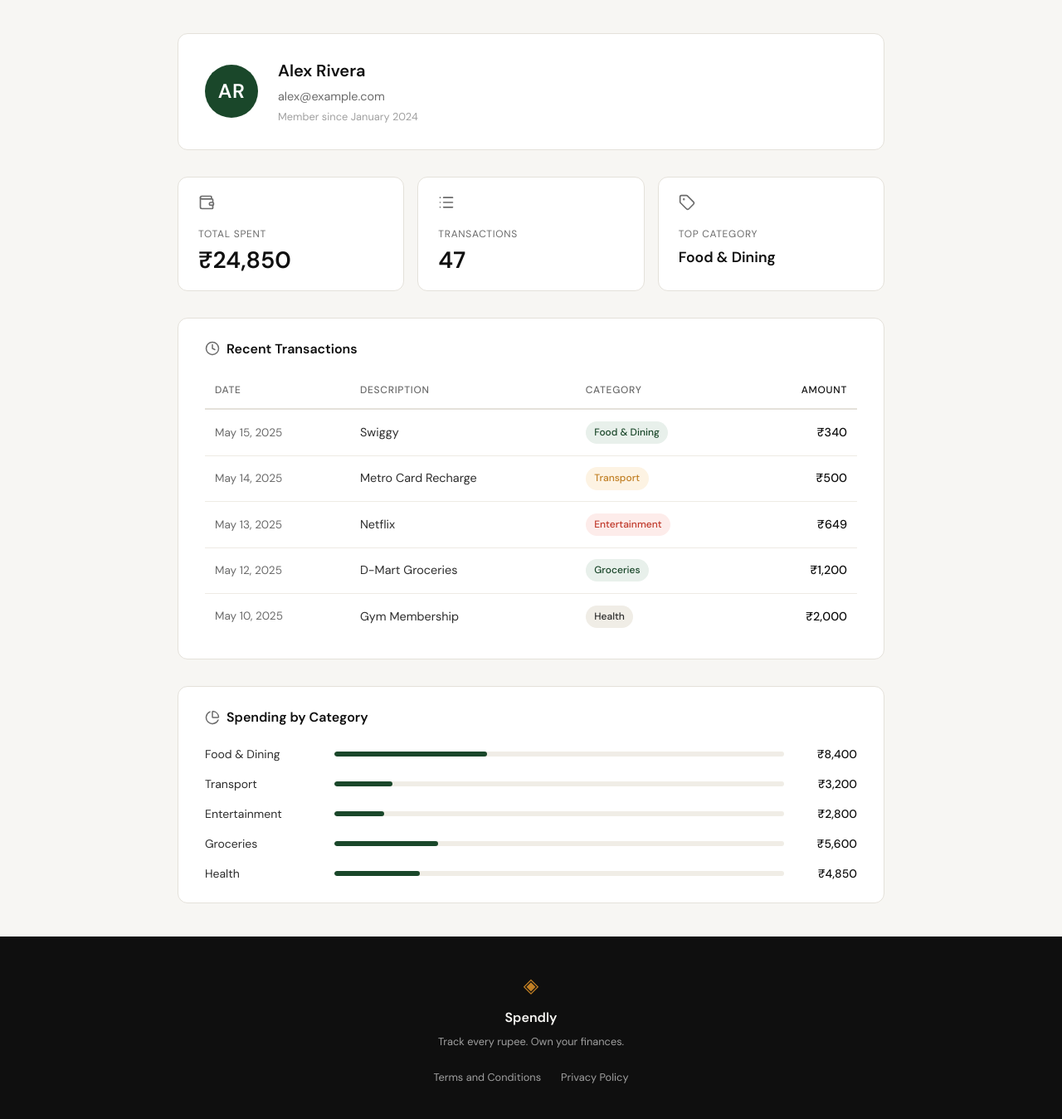
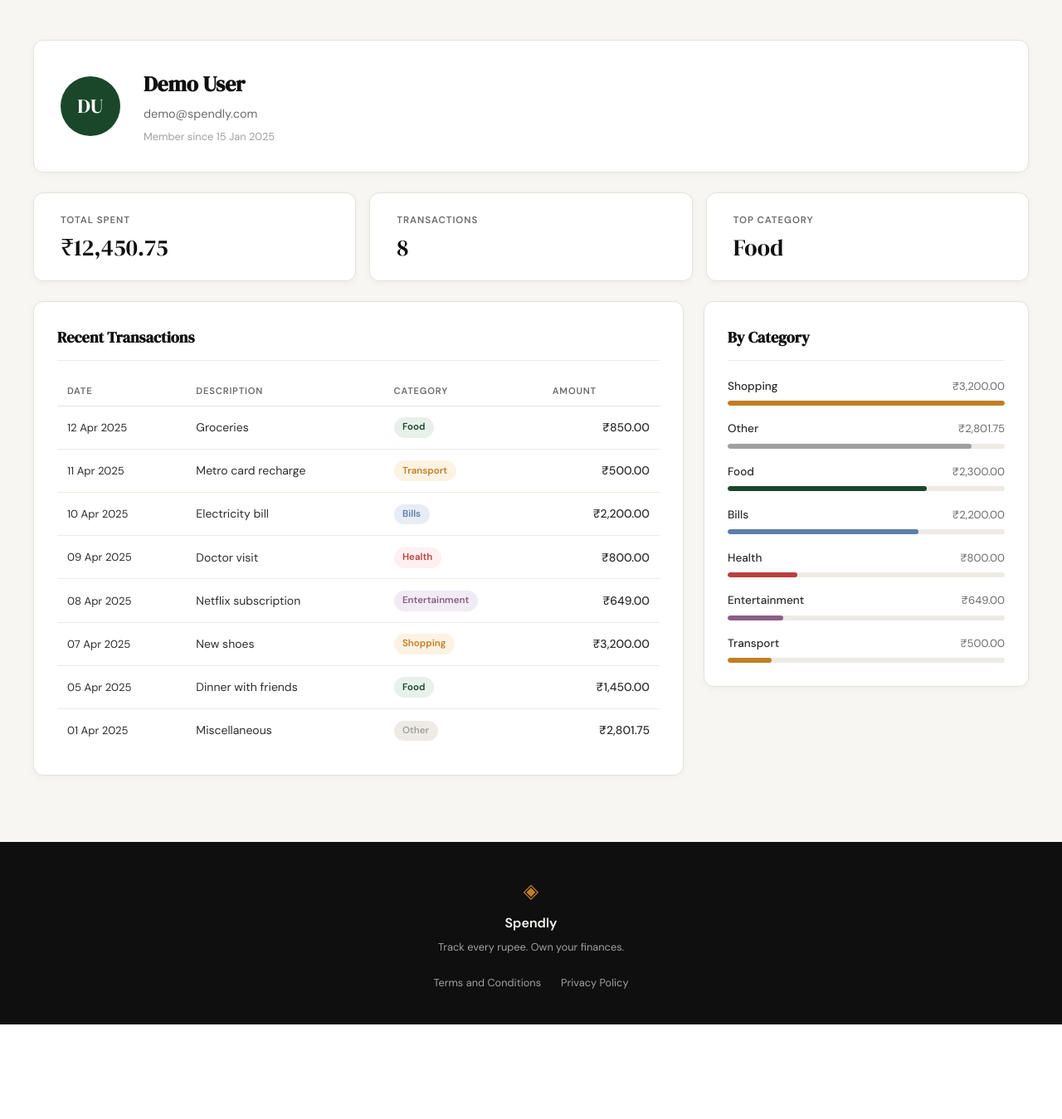
Before and after one commit to sandeep-rajbhandari/spendly, a Flask app: page /profile in a window 1280 px wide. Shown: the part 61-1410 px from the top of the page at 83% size. After the commit the page ends 1296 px from the top, so only its background shows below. Run offline with Flask 3, Linux system fonts and the light colour scheme; a user stored in the database is signed in.

Commit message:
profile page design

```diff
--- a/app.py
+++ b/app.py
@@ -1,7 +1,9 @@
 import sqlite3
-from flask import Flask, render_template, request, redirect, url_for, flash, session
+
+from flask import Flask, flash, redirect, render_template, request, session, url_for
 from werkzeug.security import check_password_hash
-from database.db import get_db, init_db, seed_db, create_user, get_user_by_email
+
+from database.db import create_user, get_db, get_user_by_email, init_db, seed_db
 
 app = Flask(__name__)
 app.secret_key = "dev-secret-key"
@@ -23,28 +25,28 @@ def landing():
 @app.route("/register", methods=["GET", "POST"])
 def register():
     if session.get("user_id"):
-        return redirect(url_for("landing"))
+        return redirect(url_for("profile"))
     if request.method == "POST":
-        name     = request.form.get("name", "").strip()
-        email    = request.form.get("email", "").strip()
+        name = request.form.get("name", "").strip()
+        email = request.form.get("email", "").strip()
         password = request.form.get("password", "")
-        confirm  = request.form.get("confirm_password", "")
+        confirm_password = request.form.get("confirm_password", "")
 
-        if not name or not email or not password or not confirm:
-            flash("All fields are required.")
+        if not all([name, email, password, confirm_password]):
+            flash("All fields are required.", "error")
             return render_template("register.html")
 
-        if password != confirm:
-            flash("Passwords do not match.")
+        if password != confirm_password:
+            flash("Passwords do not match.", "error")
             return render_template("register.html")
 
         try:
             create_user(name, email, password)
         except sqlite3.IntegrityError:
-            flash("Email already registered.")
+            flash("Email already registered.", "error")
             return render_template("register.html")
 
-        flash("Account created! Please sign in.")
+        flash("Account created! Please sign in.", "success")
         return redirect(url_for("login"))
 
     return render_template("register.html")
@@ -53,17 +55,17 @@ def register():
 @app.route("/login", methods=["GET", "POST"])
 def login():
     if session.get("user_id"):
-        return redirect(url_for("landing"))
+        return redirect(url_for("profile"))
     if request.method == "POST":
-        email    = request.form.get("email", "").strip()
+        email = request.form.get("email", "").strip()
         password = request.form.get("password", "")
 
         user = get_user_by_email(email)
-        if user is None or not check_password_hash(user["password_hash"], password):
-            flash("Invalid email or password.")
+        if not user or not check_password_hash(user["password_hash"], password):
+            flash("Invalid email or password.", "error")
             return render_template("login.html")
 
-        session["user_id"]   = user["id"]
+        session["user_id"] = user["id"]
         session["user_name"] = user["name"]
         return redirect(url_for("profile"))
 
@@ -74,9 +76,20 @@ def login():
 # Placeholder routes — students will implement these                  #
 # ------------------------------------------------------------------ #
 
+@app.route("/terms")
+def terms():
+    return render_template("terms.html")
+
+
+@app.route("/privacy")
+def privacy():
+    return render_template("privacy.html")
+
+
 @app.route("/logout")
 def logout():
     session.clear()
+    flash("You have been logged out.", "success")
     return redirect(url_for("landing"))
 
 
@@ -86,36 +99,40 @@ def profile():
         return redirect(url_for("login"))
 
     user = {
-        "name": "Alex Rivera",
-        "email": "alex@example.com",
-        "member_since": "January 2024",
-        "initials": "AR",
+        "name": "Demo User",
+        "email": "demo@spendly.com",
+        "initials": "DU",
+        "member_since": "15 Jan 2025",
     }
     stats = {
-        "total_spent": "₹24,850",
-        "transaction_count": 47,
-        "top_category": "Food & Dining",
+        "total": "12,450.75",
+        "count": 8,
+        "top_category": "Food",
     }
-    transactions = [
-        {"date": "May 15, 2025", "description": "Swiggy",              "category": "Food & Dining",  "slug": "food",          "amount": "₹340"},
-        {"date": "May 14, 2025", "description": "Metro Card Recharge", "category": "Transport",       "slug": "transport",     "amount": "₹500"},
-        {"date": "May 13, 2025", "description": "Netflix",             "category": "Entertainment",   "slug": "entertainment", "amount": "₹649"},
-        {"date": "May 12, 2025", "description": "D-Mart Groceries",    "category": "Groceries",       "slug": "groceries",     "amount": "₹1,200"},
-        {"date": "May 10, 2025", "description": "Gym Membership",      "category": "Health",          "slug": "health",        "amount": "₹2,000"},
+    expenses = [
+        {"date": "12 Apr 2025", "description": "Groceries",            "category": "Food",          "amount": "850.00"},
+        {"date": "11 Apr 2025", "description": "Metro card recharge",  "category": "Transport",     "amount": "500.00"},
+        {"date": "10 Apr 2025", "description": "Electricity bill",     "category": "Bills",         "amount": "2,200.00"},
+        {"date": "09 Apr 2025", "description": "Doctor visit",         "category": "Health",        "amount": "800.00"},
+        {"date": "08 Apr 2025", "description": "Netflix subscription", "category": "Entertainment", "amount": "649.00"},
+        {"date": "07 Apr 2025", "description": "New shoes",            "category": "Shopping",      "amount": "3,200.00"},
+        {"date": "05 Apr 2025", "description": "Dinner with friends",  "category": "Food",          "amount": "1,450.00"},
+        {"date": "01 Apr 2025", "description": "Miscellaneous",        "category": "Other",         "amount": "2,801.75"},
     ]
     categories = [
-        {"name": "Food & Dining",  "amount": "₹8,400", "pct": 34},
-        {"name": "Transport",      "amount": "₹3,200", "pct": 13},
-        {"name": "Entertainment",  "amount": "₹2,800", "pct": 11},
-        {"name": "Groceries",      "amount": "₹5,600", "pct": 23},
-        {"name": "Health",         "amount": "₹4,850", "pct": 19},
+        {"name": "Shopping",      "amount": "3,200.00", "percent": 100},
+        {"name": "Other",         "amount": "2,801.75", "percent": 88},
+        {"name": "Food",          "amount": "2,300.00", "percent": 72},
+        {"name": "Bills",         "amount": "2,200.00", "percent": 69},
+        {"name": "Health",        "amount": "800.00",   "percent": 25},
+        {"name": "Entertainment", "amount": "649.00",   "percent": 20},
+        {"name": "Transport",     "amount": "500.00",   "percent": 16},
     ]
-
     return render_template(
         "profile.html",
         user=user,
         stats=stats,
-        transactions=transactions,
+        expenses=expenses,
         categories=categories,
     )
 
@@ -135,15 +152,5 @@ def delete_expense(id):
     return "Delete expense — coming in Step 9"
 
 
-@app.route("/terms")
-def terms():
-    return render_template("terms.html")
-
-
-@app.route("/privacy")
-def privacy():
-    return render_template("privacy.html")
-
-
 if __name__ == "__main__":
     app.run(debug=True, port=5001)
--- a/static/css/profile.css
+++ b/static/css/profile.css
@@ -1,257 +1,330 @@
-/* Profile page layout */
+/* static/css/profile.css */
+
+/* ------------------------------------------------------------------ */
+/* Category colour tokens (extends the global design system)           */
+/* ------------------------------------------------------------------ */
+
+:root {
+    --cat-food:             var(--accent);
+    --cat-food-bg:          var(--accent-light);
+    --cat-transport:        var(--accent-2);
+    --cat-transport-bg:     var(--accent-2-light);
+    --cat-bills:            #5b7fa6;
+    --cat-bills-bg:         #e8ecf4;
+    --cat-health:           #b94040;
+    --cat-health-bg:        #fef0f0;
+    --cat-entertainment:    #8b5e83;
+    --cat-entertainment-bg: #f0ebf4;
+    --cat-shopping:         var(--accent-2);
+    --cat-shopping-bg:      var(--accent-2-light);
+    --cat-other:            var(--ink-faint);
+    --cat-other-bg:         var(--border-soft);
+}
+
+/* ------------------------------------------------------------------ */
+/* Navbar username                                                      */
+/* ------------------------------------------------------------------ */
+
+.nav-username {
+    font-size: 0.85rem;
+    font-weight: 500;
+    color: var(--ink-soft);
+}
+
+/* ------------------------------------------------------------------ */
+/* Page layout                                                          */
+/* ------------------------------------------------------------------ */
+
 .profile-page {
-    max-width: 900px;
+    padding: 3rem 2rem 5rem;
+}
+
+.profile-inner {
+    max-width: var(--max-width);
     margin: 0 auto;
-    padding: 2.5rem 1.5rem;
     display: flex;
     flex-direction: column;
-    gap: 2rem;
+    gap: 1.5rem;
 }
 
-/* User info card */
-.profile-card {
+/* ------------------------------------------------------------------ */
+/* Shared card treatment                                               */
+/* ------------------------------------------------------------------ */
+
+.profile-header-card,
+.stat-card,
+.profile-section {
     background: var(--paper-card);
     border: 1px solid var(--border);
     border-radius: var(--radius-md);
-    padding: 1.75rem 2rem;
+    box-shadow: 0 2px 8px rgba(0, 0, 0, 0.04);
+}
+
+/* ------------------------------------------------------------------ */
+/* User info card                                                       */
+/* ------------------------------------------------------------------ */
+
+.profile-header-card {
     display: flex;
     align-items: center;
-    gap: 1.5rem;
+    gap: 1.75rem;
+    padding: 2rem;
 }
 
 .profile-avatar {
-    width: 64px;
-    height: 64px;
-    min-width: 64px;
+    width: 72px;
+    height: 72px;
     border-radius: 50%;
     background: var(--accent);
     color: var(--paper-card);
+    font-family: var(--font-display);
     font-size: 1.5rem;
-    font-weight: 600;
     display: flex;
     align-items: center;
     justify-content: center;
+    flex-shrink: 0;
     letter-spacing: 0.02em;
 }
 
-.profile-meta h2 {
+.profile-name {
+    font-family: var(--font-display);
+    font-size: 1.6rem;
     color: var(--ink);
-    font-size: 1.25rem;
-    font-weight: 600;
-    margin: 0 0 0.25rem;
+    margin-bottom: 0.25rem;
 }
 
-.profile-meta .email {
+.profile-email {
+    font-size: 0.9rem;
     color: var(--ink-muted);
-    font-size: 0.9rem;
-    margin: 0 0 0.2rem;
+    margin-bottom: 0.35rem;
 }
 
-.profile-meta .since {
+.profile-since {
+    font-size: 0.8rem;
     color: var(--ink-faint);
-    font-size: 0.8rem;
-    margin: 0;
 }
 
-/* Summary stats */
-.stats-row {
+/* ------------------------------------------------------------------ */
+/* Summary stats row                                                    */
+/* ------------------------------------------------------------------ */
+
+.profile-stats {
     display: grid;
     grid-template-columns: repeat(3, 1fr);
     gap: 1rem;
 }
 
 .stat-card {
-    background: var(--paper-card);
-    border: 1px solid var(--border);
-    border-radius: var(--radius-md);
-    padding: 1.25rem 1.5rem;
-}
-
-.stat-icon {
-    color: var(--ink-muted);
-    margin-bottom: 0.75rem;
-}
-
-.stat-icon svg {
-    width: 20px;
-    height: 20px;
+    padding: 1.5rem 2rem;
+    display: flex;
+    flex-direction: column;
+    gap: 0.5rem;
 }
 
 .stat-label {
+    font-size: 0.72rem;
+    font-weight: 600;
     color: var(--ink-muted);
-    font-size: 0.75rem;
     text-transform: uppercase;
-    letter-spacing: 0.06em;
-    margin: 0 0 0.4rem;
+    letter-spacing: 0.08em;
 }
 
 .stat-value {
+    font-family: var(--font-display);
+    font-size: 1.75rem;
     color: var(--ink);
-    font-size: 1.75rem;
-    font-weight: 600;
     font-variant-numeric: tabular-nums;
-    margin: 0;
     line-height: 1.1;
 }
 
-.stat-value--text {
-    font-size: 1.1rem;
-    line-height: 1.3;
+/* ------------------------------------------------------------------ */
+/* Bottom two-column grid                                              */
+/* ------------------------------------------------------------------ */
+
+.profile-grid {
+    display: grid;
+    grid-template-columns: 2fr 1fr;
+    gap: 1.5rem;
+    align-items: start;
 }
 
-/* Section wrapper */
 .profile-section {
-    background: var(--paper-card);
-    border: 1px solid var(--border);
-    border-radius: var(--radius-md);
-    padding: 1.5rem 2rem;
+    padding: 1.75rem;
 }
 
 .section-title {
+    font-family: var(--font-display);
+    font-size: 1.15rem;
     color: var(--ink);
-    font-size: 1rem;
-    font-weight: 600;
-    margin: 0 0 1.25rem;
-    display: flex;
-    align-items: center;
-    gap: 0.5rem;
+    margin-bottom: 1.25rem;
+    padding-bottom: 0.75rem;
+    border-bottom: 1px solid var(--border-soft);
 }
 
-.section-title svg {
-    width: 18px;
-    height: 18px;
-    color: var(--ink-muted);
-}
+/* ------------------------------------------------------------------ */
+/* Transaction table                                                    */
+/* ------------------------------------------------------------------ */
 
-/* Transaction table */
-.tx-table-wrap {
+.tx-table-wrapper {
     overflow-x: auto;
 }
 
 .tx-table {
     width: 100%;
     border-collapse: collapse;
+    font-size: 0.875rem;
 }
 
 .tx-table th {
+    text-align: left;
+    font-size: 0.7rem;
+    font-weight: 600;
     color: var(--ink-muted);
-    font-size: 0.75rem;
-    font-weight: 500;
     text-transform: uppercase;
-    letter-spacing: 0.06em;
-    text-align: left;
-    padding: 0.5rem 0.75rem 0.75rem;
-    border-bottom: 2px solid var(--border);
+    letter-spacing: 0.07em;
+    padding: 0.5rem 0.75rem;
+    border-bottom: 1px solid var(--border);
 }
 
 .tx-table td {
-    padding: 0.85rem 0.75rem;
+    padding: 0.8rem 0.75rem;
     border-bottom: 1px solid var(--border-soft);
     color: var(--ink-soft);
-    font-size: 0.9rem;
+    vertical-align: middle;
 }
 
-.tx-table tbody tr:last-child td {
+.tx-table tr:last-child td {
     border-bottom: none;
 }
 
 .tx-table tbody tr:hover td {
-    background: var(--paper-warm);
+    background: var(--paper);
 }
 
-.tx-table td.date {
+.tx-date {
     color: var(--ink-muted);
     white-space: nowrap;
-    font-size: 0.85rem;
+    font-size: 0.82rem;
 }
 
-.tx-table th.amount,
-.tx-table td.amount {
+.tx-desc {
+    color: var(--ink-soft);
+}
+
+.tx-amount-col {
+    text-align: right;
+}
+
+.tx-amount {
     text-align: right;
     font-variant-numeric: tabular-nums;
+    font-weight: 500;
     color: var(--ink);
-    font-weight: 500;
     white-space: nowrap;
 }
 
-/* Category badges */
-.badge {
+/* ------------------------------------------------------------------ */
+/* Category badges                                                      */
+/* ------------------------------------------------------------------ */
+
+.cat-badge {
     display: inline-block;
-    padding: 0.25rem 0.65rem;
+    padding: 0.2rem 0.65rem;
     border-radius: 999px;
-    font-size: 0.75rem;
-    font-weight: 500;
+    font-size: 0.72rem;
+    font-weight: 600;
     white-space: nowrap;
 }
 
-.badge-food        { background: var(--accent-light);   color: var(--accent); }
-.badge-transport   { background: var(--accent-2-light); color: var(--accent-2); }
-.badge-entertainment { background: var(--danger-light); color: var(--danger); }
-.badge-groceries   { background: var(--accent-light);   color: var(--accent); }
-.badge-health      { background: var(--paper-warm);     color: var(--ink-soft); }
+.cat-badge--food          { background: var(--cat-food-bg);          color: var(--cat-food);          }
+.cat-badge--transport     { background: var(--cat-transport-bg);     color: var(--cat-transport);     }
+.cat-badge--bills         { background: var(--cat-bills-bg);         color: var(--cat-bills);         }
+.cat-badge--health        { background: var(--cat-health-bg);        color: var(--cat-health);        }
+.cat-badge--entertainment { background: var(--cat-entertainment-bg); color: var(--cat-entertainment); }
+.cat-badge--shopping      { background: var(--cat-shopping-bg);      color: var(--cat-shopping);      }
+.cat-badge--other         { background: var(--cat-other-bg);         color: var(--cat-other);         }
 
-/* Category breakdown */
+/* ------------------------------------------------------------------ */
+/* Category breakdown                                                   */
+/* ------------------------------------------------------------------ */
+
 .category-list {
     display: flex;
     flex-direction: column;
-    gap: 0.85rem;
+    gap: 1.1rem;
 }
 
-.cat-row {
+.cat-row-header {
     display: flex;
-    align-items: center;
-    gap: 1rem;
+    justify-content: space-between;
+    align-items: baseline;
+    margin-bottom: 0.4rem;
 }
 
-.cat-name {
-    width: 140px;
-    min-width: 140px;
+.cat-row-name {
+    font-size: 0.85rem;
+    font-weight: 500;
     color: var(--ink-soft);
-    font-size: 0.875rem;
+}
+
+.cat-row-amount {
+    font-size: 0.82rem;
+    color: var(--ink-muted);
+    font-variant-numeric: tabular-nums;
 }
 
 .cat-bar-track {
-    flex: 1;
     height: 6px;
-    background: var(--paper-warm);
-    border-radius: var(--radius-sm);
+    background: var(--border-soft);
+    border-radius: 999px;
     overflow: hidden;
 }
 
-.cat-bar-fill {
+.cat-bar {
     height: 100%;
+    border-radius: 999px;
     background: var(--accent);
-    border-radius: var(--radius-sm);
-    transition: width 0.3s ease;
+    transition: width 0.6s ease;
 }
 
-.cat-amount {
-    width: 72px;
-    text-align: right;
-    color: var(--ink);
-    font-size: 0.875rem;
-    font-weight: 500;
-    font-variant-numeric: tabular-nums;
-}
+.cat-bar--food          { background: var(--cat-food);          }
+.cat-bar--transport     { background: var(--cat-transport);     }
+.cat-bar--bills         { background: var(--cat-bills);         }
+.cat-bar--health        { background: var(--cat-health);        }
+.cat-bar--entertainment { background: var(--cat-entertainment); }
+.cat-bar--shopping      { background: var(--cat-shopping);      }
+.cat-bar--other         { background: var(--cat-other);         }
 
-/* Responsive */
-@media (max-width: 640px) {
-    .stats-row {
+/* ------------------------------------------------------------------ */
+/* Responsive                                                           */
+/* ------------------------------------------------------------------ */
+
+@media (max-width: 900px) {
+    .profile-grid {
         grid-template-columns: 1fr;
     }
 
-    .profile-card {
-        flex-direction: column;
-        align-items: flex-start;
-        padding: 1.25rem;
+    .profile-stats {
+        grid-template-columns: repeat(3, 1fr);
+    }
+}
+
+@media (max-width: 640px) {
+    .profile-page {
+        padding: 2rem 1rem 3rem;
     }
 
-    .profile-section {
-        padding: 1.25rem;
+    .profile-header-card {
+        flex-direction: column;
+        text-align: center;
+        padding: 1.5rem;
     }
 
-    .cat-name {
-        width: 100px;
-        min-width: 100px;
+    .profile-stats {
+        grid-template-columns: 1fr;
+    }
+
+    .stat-card {
+        padding: 1.25rem 1.5rem;
     }
 }
--- a/templates/profile.html
+++ b/templates/profile.html
@@ -1,5 +1,7 @@
+{# templates/profile.html #}
 {% extends "base.html" %}
-{% block title %}Profile — Spendly{% endblock %}
+
+{% block title %}My Profile — Spendly{% endblock %}
 
 {% block head %}
 <link rel="stylesheet" href="{{ url_for('static', filename='css/profile.css') }}">
@@ -7,56 +9,61 @@
 
 {% block content %}
 <div class="profile-page">
+    <div class="profile-inner">
 
-    <!-- User Info Card -->
-    <div class="profile-card">
+        <!-- User info card -->
+        <div class="profile-header-card">
             <div class="profile-avatar">{{ user.initials }}</div>
-        <div class="profile-meta">
-            <h2>{{ user.name }}</h2>
-            <p class="email">{{ user.email }}</p>
-            <p class="since">Member since {{ user.member_since }}</p>
+            <div class="profile-info">
+                <h1 class="profile-name">{{ user.name }}</h1>
+                <p class="profile-email">{{ user.email }}</p>
+                <p class="profile-since">Member since {{ user.member_since }}</p>
             </div>
         </div>
 
-    <!-- Summary Stats -->
-    <div class="stats-row">
+        <!-- Summary stats row -->
+        <div class="profile-stats">
             <div class="stat-card">
-            <div class="stat-icon"><i data-lucide="wallet"></i></div>
-            <p class="stat-label">Total Spent</p>
-            <p class="stat-value">{{ stats.total_spent }}</p>
+                <span class="stat-label">Total Spent</span>
+                <span class="stat-value">₹{{ stats.total }}</span>
             </div>
             <div class="stat-card">
-            <div class="stat-icon"><i data-lucide="list"></i></div>
-            <p class="stat-label">Transactions</p>
-            <p class="stat-value">{{ stats.transaction_count }}</p>
+                <span class="stat-label">Transactions</span>
+                <span class="stat-value">{{ stats.count }}</span>
             </div>
             <div class="stat-card">
-            <div class="stat-icon"><i data-lucide="tag"></i></div>
-            <p class="stat-label">Top Category</p>
-            <p class="stat-value stat-value--text">{{ stats.top_category }}</p>
+                <span class="stat-label">Top Category</span>
+                <span class="stat-value">{{ stats.top_category }}</span>
             </div>
         </div>
 
-    <!-- Transaction History -->
+        <!-- Transaction history + category breakdown -->
+        <div class="profile-grid">
+
+            <!-- Transaction history table -->
             <div class="profile-section">
-        <h3 class="section-title"><i data-lucide="clock"></i> Recent Transactions</h3>
-        <div class="tx-table-wrap">
+                <h2 class="section-title">Recent Transactions</h2>
+                <div class="tx-table-wrapper">
                     <table class="tx-table">
                         <thead>
                             <tr>
                                 <th>Date</th>
                                 <th>Description</th>
                                 <th>Category</th>
-                        <th class="amount">Amount</th>
+                                <th class="tx-amount-col">Amount</th>
                             </tr>
                         </thead>
                         <tbody>
-                    {% for tx in transactions %}
+                            {% for tx in expenses %}
                             <tr>
-                        <td class="date">{{ tx.date }}</td>
-                        <td>{{ tx.description }}</td>
-                        <td><span class="badge badge-{{ tx.slug }}">{{ tx.category }}</span></td>
-                        <td class="amount">{{ tx.amount }}</td>
+                                <td class="tx-date">{{ tx.date }}</td>
+                                <td class="tx-desc">{{ tx.description }}</td>
+                                <td>
+                                    <span class="cat-badge cat-badge--{{ tx.category | lower }}">
+                                        {{ tx.category }}
+                                    </span>
+                                </td>
+                                <td class="tx-amount">₹{{ tx.amount }}</td>
                             </tr>
                             {% endfor %}
                         </tbody>
@@ -64,25 +71,27 @@
                 </div>
             </div>
 
-    <!-- Category Breakdown -->
+            <!-- Category breakdown -->
             <div class="profile-section">
-        <h3 class="section-title"><i data-lucide="pie-chart"></i> Spending by Category</h3>
+                <h2 class="section-title">By Category</h2>
                 <div class="category-list">
                     {% for cat in categories %}
                     <div class="cat-row">
-                <span class="cat-name">{{ cat.name }}</span>
+                        <div class="cat-row-header">
+                            <span class="cat-row-name">{{ cat.name }}</span>
+                            <span class="cat-row-amount">₹{{ cat.amount }}</span>
+                        </div>
                         <div class="cat-bar-track">
-                    <div class="cat-bar-fill" style="width: {{ cat.pct }}%"></div>
+                            <div class="cat-bar cat-bar--{{ cat.name | lower }}"
+                                 style="width: {{ cat.percent }}%"></div>
                         </div>
-                <span class="cat-amount">{{ cat.amount }}</span>
                     </div>
                     {% endfor %}
                 </div>
             </div>
 
         </div>
+
+    </div>
+</div>
 {% endblock %}
-
-{% block scripts %}
-<script>lucide.createIcons();</script>
-{% endblock %}
```
Also changed, not shown: .claude/skills/frontend-design/SKILL.md. Lines whose indentation alone changed are shown as unchanged.
